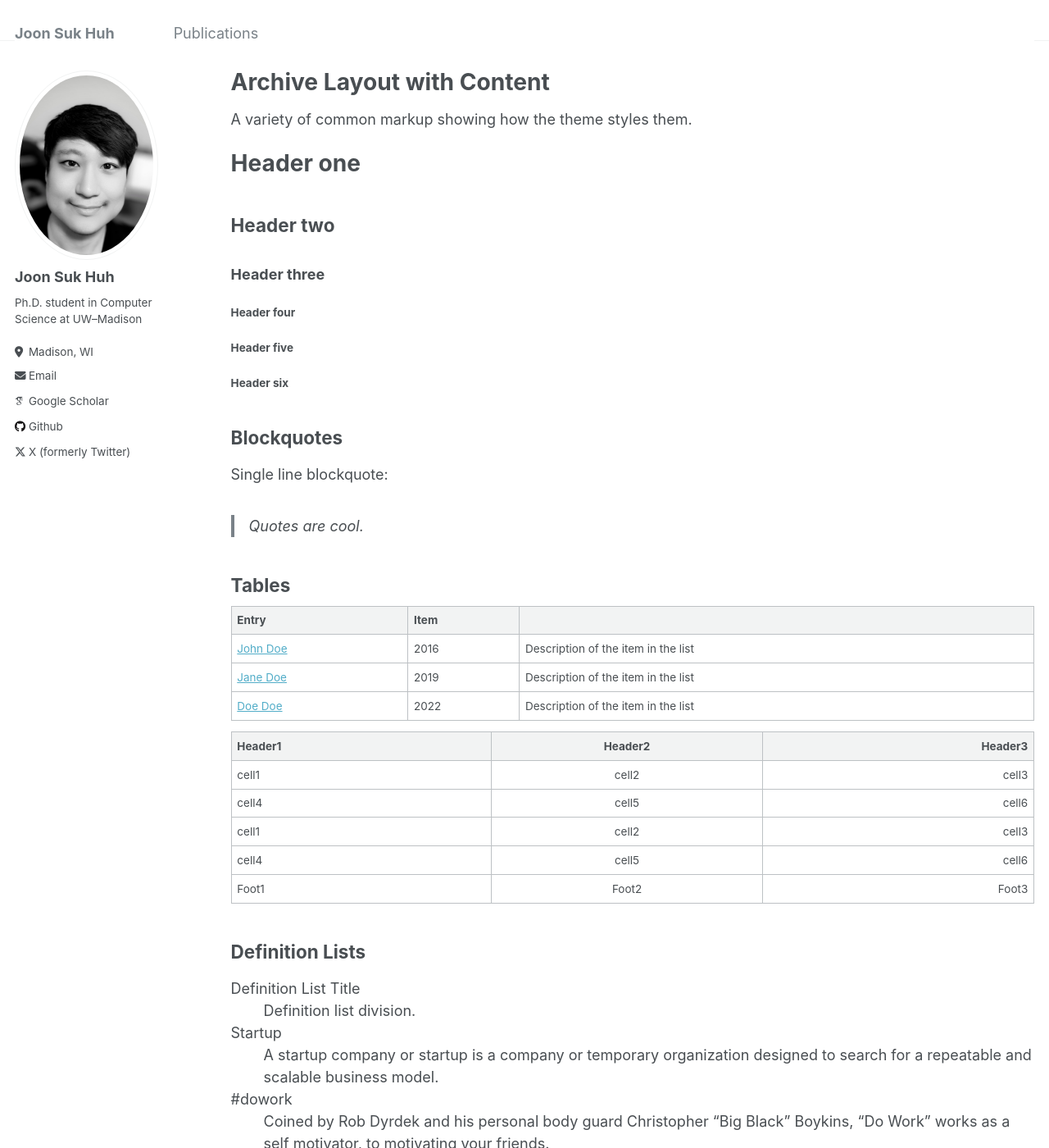
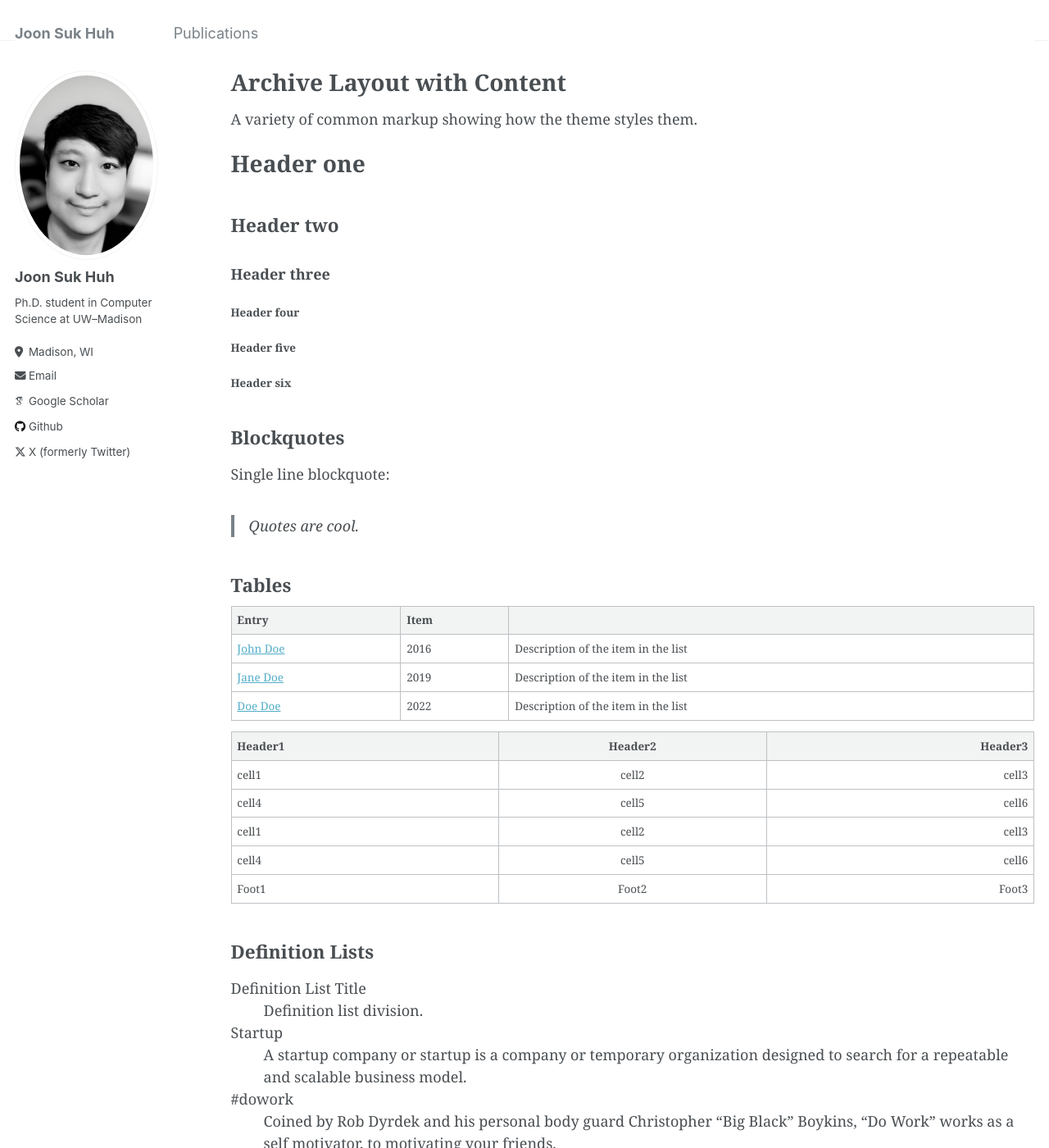
Before and after one commit to joon-huh/joon-huh.github.io, a Jekyll site: the page built from _pages/archive-layout-with-content.md, in a window 1280 px wide and 1400 px high. Shown: the whole window at 82% size. Built offline with Jekyll 4.4.1, drawn with Linux system fonts in a browser that asks for light colours; some web fonts are replaced.

Commit message:
font changed

```diff
--- a/_sass/_variables.scss
+++ b/_sass/_variables.scss
@@ -28,8 +28,8 @@ $bodoni                     : "Bodoni MT", serif;
 $calisto                    : "Calisto MT", serif;
 $garamond                   : Garamond, serif;
 
-$global-font-family         : $sans-serif;
-$header-font-family         : $sans-serif;
+$global-font-family         : $serif; // $sans-serif;
+$header-font-family         : $serif; // $sans-serif;
 $caption-font-family        : $serif;
 
 /* type scale */
```
